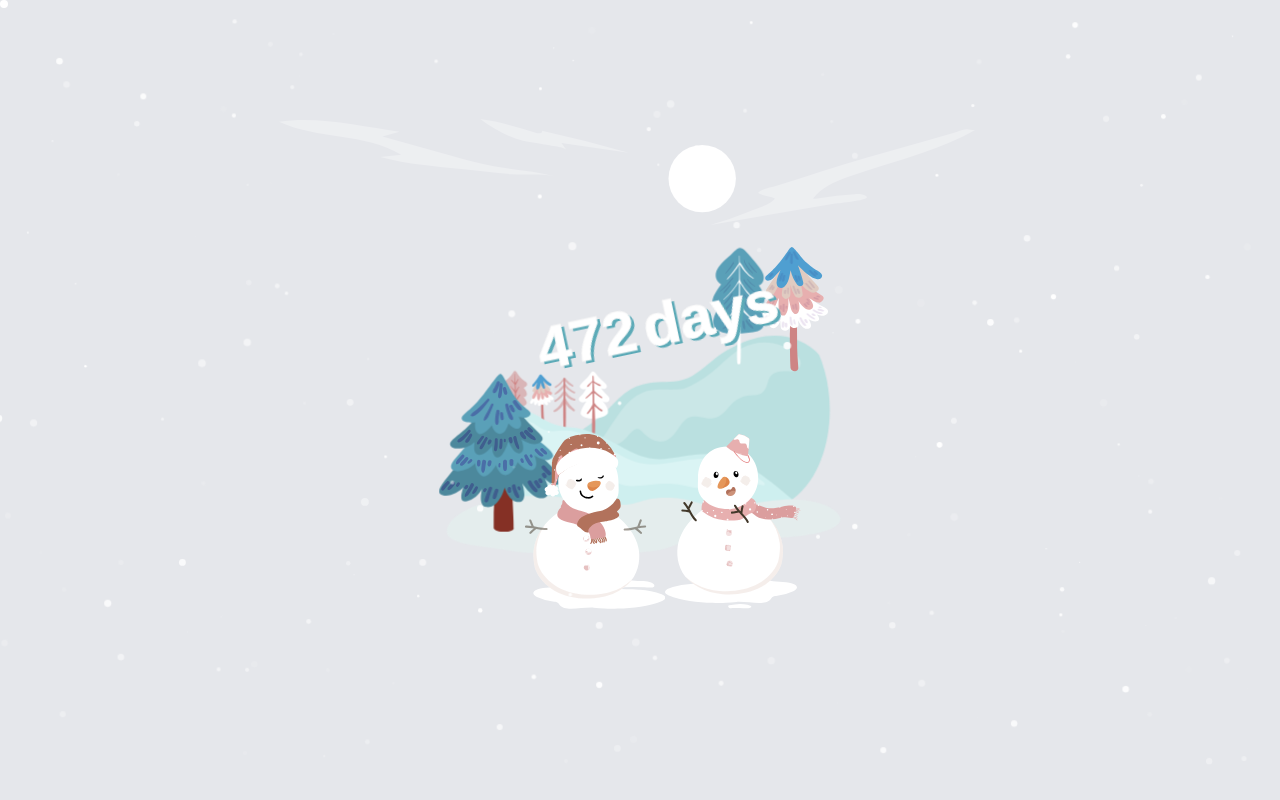
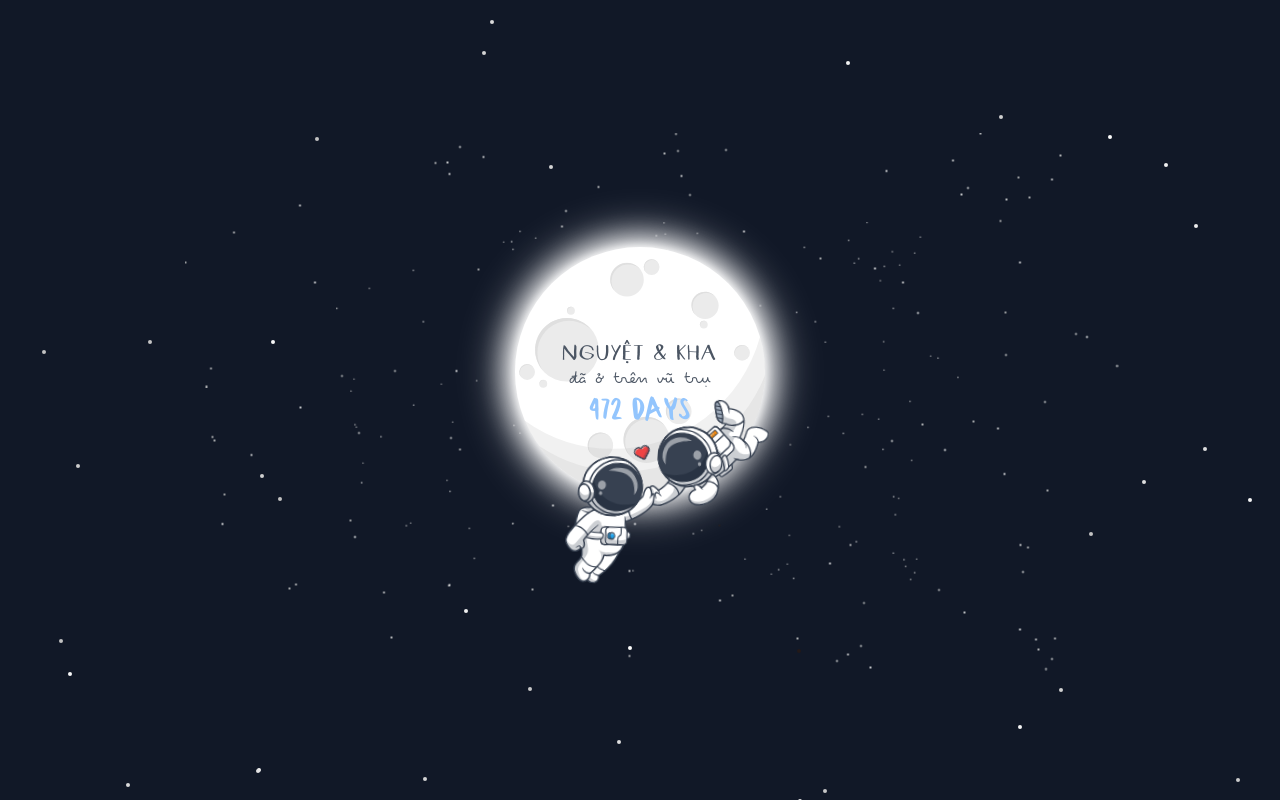
Before and after one commit to irzko/kyeon, a Next.js app: page / in a window 1280 px wide. Built offline with nearby package versions, Linux system fonts and the light colour scheme; a web font is replaced by a local one.

Commit message:
Update page.tsx

```diff
--- a/app/(home)/page.tsx
+++ b/app/(home)/page.tsx
@@ -1,15 +1,15 @@
-import XmasTheme from "@/components/xmas-theme";
+// import XmasTheme from "@/components/xmas-theme";
 
-// import Background from "@/components/background";
-// import CountDaysPage from "@/components/count-days";
+import Background from "@/components/background";
+import CountDaysPage from "@/components/count-days";
 
 export default function Page() {
   return (
     <>
       <div className="flex fixed overflow-hidden place-items-center inset-0 m-0 justify-center items-center flex-col">
-        <XmasTheme />
-        {/* <CountDaysPage />
-        <Background /> */}
+        {/* <XmasTheme /> */}
+        <CountDaysPage />
+        <Background />
       </div>
     </>
   );
```
